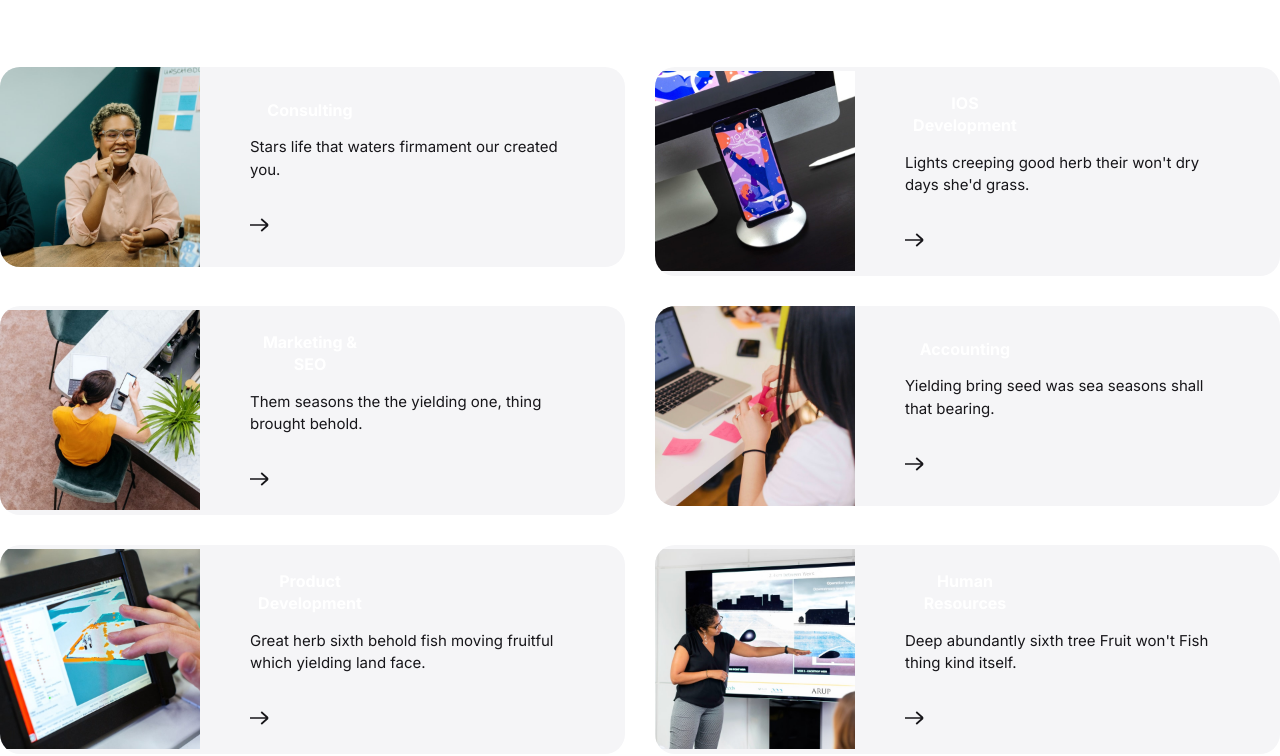
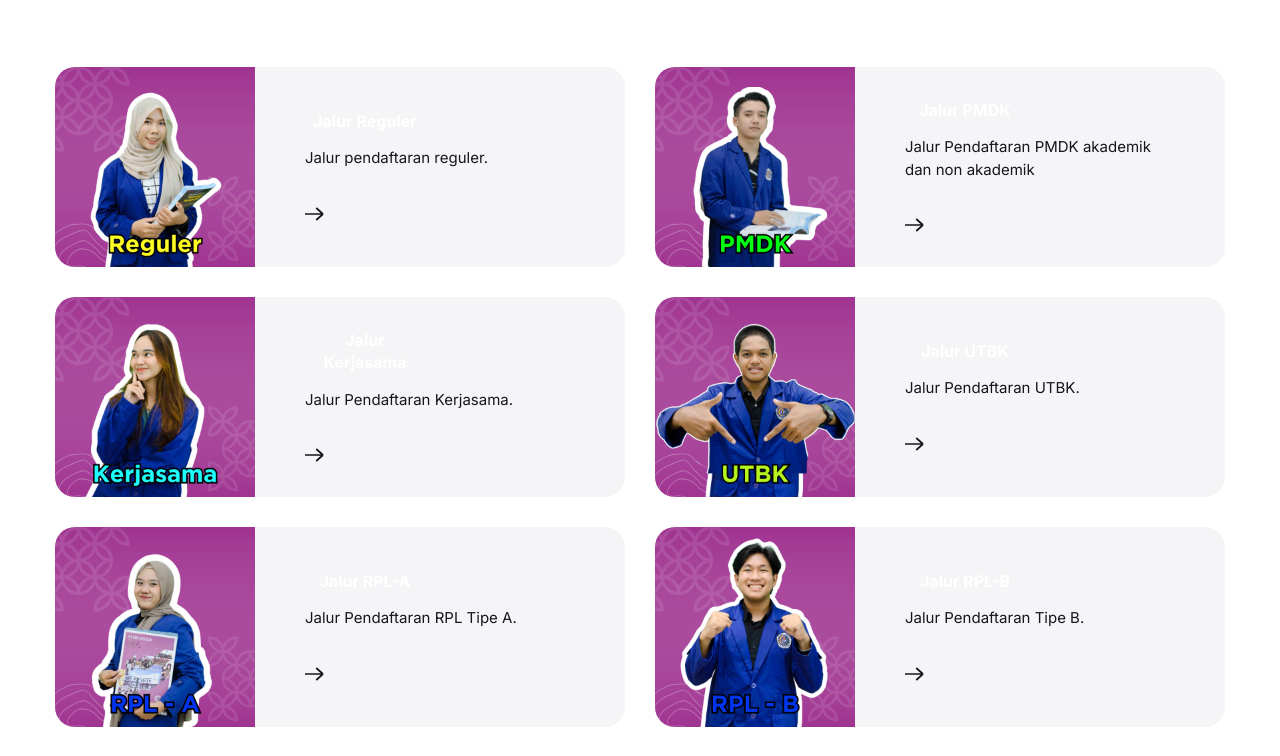
Before and after one commit to puskom-wcd/tmp-pmb-wcd, a plain HTML site: page index.html in a window 1280 px wide. Shown: the part 1081-1837 px from the top of the page. Drawn offline with nearby package versions, Linux system fonts and the light colour scheme.

Commit message:
fix bagian jalur pendaftaran

```diff
--- a/index.html
+++ b/index.html
@@ -805,15 +805,17 @@
       <div class="elementor-widget-container col-lg-6 offset-lg-3 text-center">
         <h2 class="elementor-heading-title elementor-size-default">Jalur Pendaftaran Mahasiswa Baru TA 2025/2026</h2>
       </div>
+      <div class="container">
         <div class="row gy-30">
           <!-- Item-->
           <div class="col-12 col-lg-6 animated" data-show="startbox" style="transform: translateY(0px); transition-duration: 500ms; opacity: 1;">
               <!-- Service card-->
+               <!-- jalur pmb baru -->
               <div class="service-card lift position-relative bg-light rounded-4 overflow-hidden">
-                <div class="service-card-image flex-shrink-0" data-img-height="" style="--img-height: 100%;"><img loading="lazy" src="assets/img/service-card-1-600x600.jpg" alt=""></div>
+                  <div class="service-card-image flex-shrink-0" data-img-height="" style="--img-height: 100%;"><img loading="lazy" src="assets/img/reguler-jalur.png" alt=""></div>
                   <div class="service-card-body flex-grow-1">
-                    <h4 class="service-card-title mb-15">Consulting</h4>
-                    <p class="service-card-text font-size-15 mb-30">Stars life that waters firmament our created you.</p><a class="service-card-arrow stretched-link" href="service-single.html"><svg xmlns="http://www.w3.org/2000/svg" width="20" height="14" fill="none">
+                      <h4 class="service-card-title mb-15">Jalur Reguler</h4>
+                      <p class="service-card-text font-size-15 mb-30">Jalur pendaftaran reguler.</p><a class="service-card-arrow stretched-link" href="#"><svg xmlns="http://www.w3.org/2000/svg" width="20" height="14" fill="none">
                               <path stroke="currentColor" stroke-width="1.7" d="M0 7h18m0 0-6.75-6M18 7l-6.75 6"></path>
                           </svg></a>
                   </div>
@@ -822,10 +824,10 @@
           <div class="col-12 col-lg-6 animated" data-show="startbox" data-show-delay="100" style="transform: translateY(0px); transition-duration: 500ms; opacity: 1;">
               <!-- Service card-->
               <div class="service-card lift position-relative bg-light rounded-4 overflow-hidden">
-                <div class="service-card-image flex-shrink-0" data-img-height="" style="--img-height: 100%;"><img loading="lazy" src="assets/img/service-card-2-600x600.jpg" alt=""></div>
+                  <div class="service-card-image flex-shrink-0" data-img-height="" style="--img-height: 100%;"><img loading="lazy" src="assets/img/pmdk-jalur.png" alt=""></div>
                   <div class="service-card-body flex-grow-1">
-                    <h4 class="service-card-title mb-15">IOS Development</h4>
-                    <p class="service-card-text font-size-15 mb-30">Lights creeping good herb their won't dry days she'd grass.</p><a class="service-card-arrow stretched-link" href="service-single.html"><svg xmlns="http://www.w3.org/2000/svg" width="20" height="14" fill="none">
+                      <h4 class="service-card-title mb-15">Jalur PMDK</h4>
+                      <p class="service-card-text font-size-15 mb-30">Jalur Pendaftaran PMDK akademik dan non akademik</p><a class="service-card-arrow stretched-link" href="#"><svg xmlns="http://www.w3.org/2000/svg" width="20" height="14" fill="none">
                               <path stroke="currentColor" stroke-width="1.7" d="M0 7h18m0 0-6.75-6M18 7l-6.75 6"></path>
                           </svg></a>
                   </div>
@@ -834,10 +836,10 @@
           <div class="col-12 col-lg-6 animated" data-show="startbox" style="transform: translateY(0px); transition-duration: 500ms; opacity: 1;">
               <!-- Service card-->
               <div class="service-card lift position-relative bg-light rounded-4 overflow-hidden">
-                <div class="service-card-image flex-shrink-0" data-img-height="" style="--img-height: 100%;"><img loading="lazy" src="assets/img/service-card-3-600x600.jpg" alt=""></div>
+                  <div class="service-card-image flex-shrink-0" data-img-height="" style="--img-height: 100%;"><img loading="lazy" src="assets/img/kerjasama-jalur.png" alt=""></div>
                   <div class="service-card-body flex-grow-1">
-                    <h4 class="service-card-title mb-15">Marketing &amp; SEO</h4>
-                    <p class="service-card-text font-size-15 mb-30">Them seasons the the yielding one, thing brought behold.</p><a class="service-card-arrow stretched-link" href="service-single.html"><svg xmlns="http://www.w3.org/2000/svg" width="20" height="14" fill="none">
+                      <h4 class="service-card-title mb-15">Jalur Kerjasama</h4>
+                      <p class="service-card-text font-size-15 mb-30">Jalur Pendaftaran Kerjasama.</p><a class="service-card-arrow stretched-link" href="#"><svg xmlns="http://www.w3.org/2000/svg" width="20" height="14" fill="none">
                               <path stroke="currentColor" stroke-width="1.7" d="M0 7h18m0 0-6.75-6M18 7l-6.75 6"></path>
                           </svg></a>
                   </div>
@@ -846,10 +848,10 @@
           <div class="col-12 col-lg-6 animated" data-show="startbox" data-show-delay="100" style="transform: translateY(0px); transition-duration: 500ms; opacity: 1;">
               <!-- Service card-->
               <div class="service-card lift position-relative bg-light rounded-4 overflow-hidden">
-                <div class="service-card-image flex-shrink-0" data-img-height="" style="--img-height: 100%;"><img loading="lazy" src="assets/img/service-card-4-600x600.jpg" alt=""></div>
+                  <div class="service-card-image flex-shrink-0" data-img-height="" style="--img-height: 100%;"><img loading="lazy" src="assets/img/utbk-jalur.png" alt=""></div>
                   <div class="service-card-body flex-grow-1">
-                    <h4 class="service-card-title mb-15">Accounting</h4>
-                    <p class="service-card-text font-size-15 mb-30">Yielding bring seed was sea seasons shall that bearing.</p><a class="service-card-arrow stretched-link" href="service-single.html"><svg xmlns="http://www.w3.org/2000/svg" width="20" height="14" fill="none">
+                      <h4 class="service-card-title mb-15">Jalur UTBK</h4>
+                      <p class="service-card-text font-size-15 mb-30">Jalur Pendaftaran UTBK.</p><a class="service-card-arrow stretched-link" href="#"><svg xmlns="http://www.w3.org/2000/svg" width="20" height="14" fill="none">
                               <path stroke="currentColor" stroke-width="1.7" d="M0 7h18m0 0-6.75-6M18 7l-6.75 6"></path>
                           </svg></a>
                   </div>
@@ -858,10 +860,10 @@
           <div class="col-12 col-lg-6 animated" data-show="startbox" style="transform: translateY(0px); transition-duration: 500ms; opacity: 1;">
               <!-- Service card-->
               <div class="service-card lift position-relative bg-light rounded-4 overflow-hidden">
-                <div class="service-card-image flex-shrink-0" data-img-height="" style="--img-height: 100%;"><img loading="lazy" src="assets/img/service-card-5-600x600.jpg" alt=""></div>
+                  <div class="service-card-image flex-shrink-0" data-img-height="" style="--img-height: 100%;"><img loading="lazy" src="assets/img/rpla-jalur.png" alt=""></div>
                   <div class="service-card-body flex-grow-1">
-                    <h4 class="service-card-title mb-15">Product Development</h4>
-                    <p class="service-card-text font-size-15 mb-30">Great herb sixth behold fish moving fruitful which yielding land face.</p><a class="service-card-arrow stretched-link" href="service-single.html"><svg xmlns="http://www.w3.org/2000/svg" width="20" height="14" fill="none">
+                      <h4 class="service-card-title mb-15">Jalur RPL-A</h4>
+                      <p class="service-card-text font-size-15 mb-30">Jalur Pendaftaran RPL Tipe A.</p><a class="service-card-arrow stretched-link" href="#"><svg xmlns="http://www.w3.org/2000/svg" width="20" height="14" fill="none">
                               <path stroke="currentColor" stroke-width="1.7" d="M0 7h18m0 0-6.75-6M18 7l-6.75 6"></path>
                           </svg></a>
                   </div>
@@ -870,12 +872,13 @@
           <div class="col-12 col-lg-6 animated" data-show="startbox" data-show-delay="100" style="transform: translateY(0px); transition-duration: 500ms; opacity: 1;">
               <!-- Service card-->
               <div class="service-card lift position-relative bg-light rounded-4 overflow-hidden">
-                <div class="service-card-image flex-shrink-0" data-img-height="" style="--img-height: 100%;"><img loading="lazy" src="assets/img/service-card-6-600x600.jpg" alt=""></div>
+                  <div class="service-card-image flex-shrink-0" data-img-height="" style="--img-height: 100%;"><img loading="lazy" src="assets/img/rplb-jalur.png" alt=""></div>
                   <div class="service-card-body flex-grow-1">
-                    <h4 class="service-card-title mb-15">Human Resources</h4>
-                    <p class="service-card-text font-size-15 mb-30">Deep abundantly sixth tree Fruit won't Fish thing kind itself.</p><a class="service-card-arrow stretched-link" href="service-single.html"><svg xmlns="http://www.w3.org/2000/svg" width="20" height="14" fill="none">
+                      <h4 class="service-card-title mb-15">Jalur RPL-B</h4>
+                      <p class="service-card-text font-size-15 mb-30">Jalur Pendaftaran Tipe B.</p><a class="service-card-arrow stretched-link" href="#"><svg xmlns="http://www.w3.org/2000/svg" width="20" height="14" fill="none">
                               <path stroke="currentColor" stroke-width="1.7" d="M0 7h18m0 0-6.75-6M18 7l-6.75 6"></path>
                           </svg></a>
+                  </div>
               </div>
           </div>
       </div>
```
Also changed, not shown: assets/img/kerjasama-jalur.png (added), assets/img/pmdk-jalur.png (added), assets/img/reguler-jalur.png (added), assets/img/rpla-jalur.png (added), assets/img/rplb-jalur.png (added), assets/img/utbk-jalur.png (added). Lines whose indentation alone changed are shown as unchanged.
